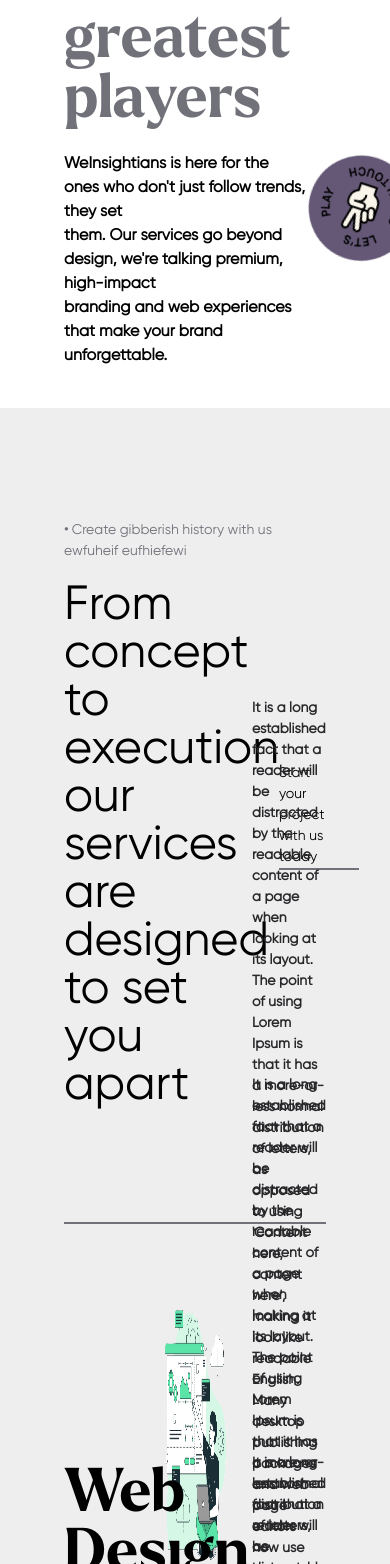
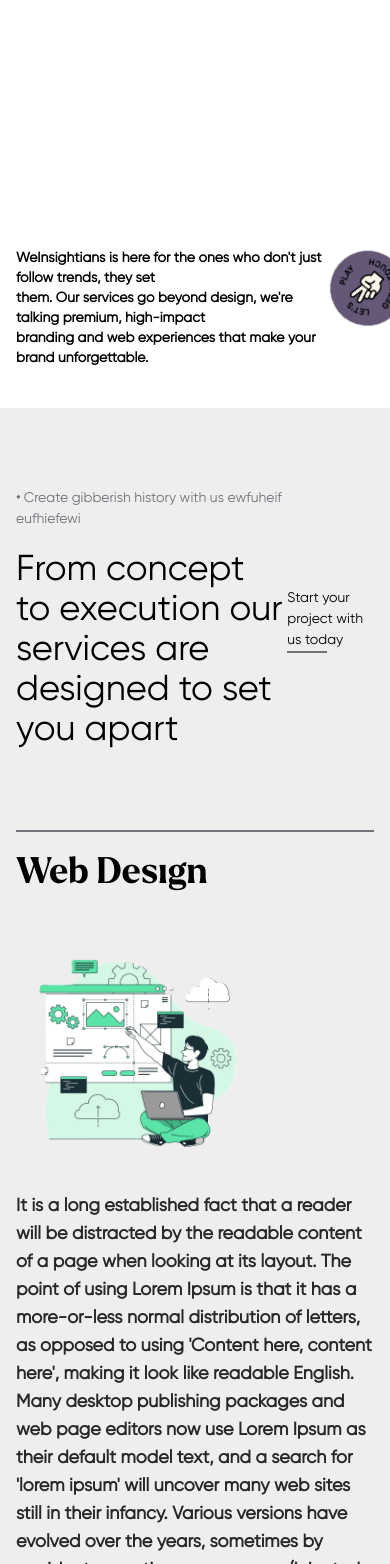
Before and after one commit to ZaidulV21/weinsightians-org, a React (Vite) app: page /services in a window 390 px wide. Shown: the part 436-2000 px from the top of the page. Built offline with nearby package versions, Linux system fonts and the light colour scheme; the HTML template or start-up script is replaced by a standard one.

Commit message:
Complete Service Route responsiveness

```diff
--- a/src/components/OurServices2.jsx
+++ b/src/components/OurServices2.jsx
@@ -16,7 +16,7 @@ const OurServices2 = () => {
     {
       title: "Social Media Management",
       imgSrc: "/img/ser_Social.png",
-      description: "It is a long established fact that a reader will be distracted by the readable content of a page when looking at its layout. The point of using Lorem Ipsum is that it has a more-or-less normal distribution of letters, as opposed to using 'Content here, content here', making it look like readable English. Many desktop publishing packages and web page editors now use Lorem Ipsum as their default model text, and a search for 'lorem ipsum' will uncover many web sites still in their infancy. Various versions have evolved over the years, sometimes by accident, sometimes on purpose (injected humour and the like)."
+      description: "It  a page when looking at its layout. The point of using Lorem Ipsum is that it has a more-or-less normal distribution of letters, as opposed to using 'Content here, content here', making it look like readable English. Many desktop publishing packages and web page editors now use Lorem Ipsum as their default model text, and a search for 'lorem ipsum' will uncover many web sites still in their infancy. Various versions have evolved over the years, sometimes by accident, sometimes on purpose (injected humour and the like)."
     },
     {
       title: "Animation",
@@ -26,15 +26,15 @@ const OurServices2 = () => {
   ];
 
    return services.map((service) => (
-    <div key={service.title} className='flex h-[40%] mt-10 gap-5 relative'>
-      <div className='h-full w-full relative'>
-        <h1 className='absolute bottom-5 font-bold text-6xl font-[larken]'>{service.title}</h1>
+    <div key={service.title} className='flex flex-col md:flex-row h-auto md:h-[40%] mt-20 gap-5 relative'>
+      <div className='w-full md:w-1/3 relative'>
+        <h1 className='absolute bottom-5 font-bold text-4xl md:text-6xl font-[larken]'>{service.title}</h1>
       </div>
-      <div className='flex items-center h-full w-full'>
-        <img className="rounded-xl h-80 transition-all duration-500 hover:scale-105" src={service.imgSrc} alt={service.title} />
+      <div className='w-full md:w-1/3 flex items-center'>
+        <img className="rounded-xl h-60 md:h-80 transition-all duration-500 hover:scale-105 object-contain" src={service.imgSrc} alt={service.title} />
       </div>
-      <div className='h-full w-full flex items-center font-[gilroy] font-bold text-zinc-800 bg-orange-00'>
-        <h1>{service.description}</h1>
+      <div className='w-full md:w-1/3 flex items-center font-[gilroy] font-bold text-zinc-800 bg-orange-00 overflow-hidden'>
+        <h1 className='text-lg md:text-xl'>{service.description}</h1>
       </div>
       {/* <div className='border-t-2 border-zinc-400'></div> */}
     </div>
--- a/src/components/ServicePage1.jsx
+++ b/src/components/ServicePage1.jsx
@@ -8,27 +8,27 @@ const ServicePage1 = () => {
   return (
     <>
       {/* section1 */}
-      <div className='h-screen px-16 p-5'>
+      <div className='h-screen px-4 md:px-16 p-5'>
         <Navbar />
-        <div className='absolute top-36'><h1 className='text-6xl font-medium font-[larken]'>Shaping the best brands <br /> and websites of <br /><span className='text-zinc-500'>tommorrow's greatest players</span></h1></div>
-        <div className='absolute bottom-10 flex justify-between w-[90%]'>
-          <h1 className='font-[gilroy] text-base font-semibold' >WeInsightians is here for the ones who don't just follow trends, they set <br />them. Our services go beyond design, we're talking premium, high-impact <br />branding and web experiences that make your brand unforgettable.</h1>
-          <img className='rotate36 h-28' src="/img/64bbbf416decd23360ebb88c_get-in-touch-badge.svg" alt="getintotouch" />
+        <div className='absolute top-36'><h1 className='text-4xl md:text-6xl font-medium font-[larken]'>Shaping the best brands <br /> and websites of <br /><span className='text-zinc-500'>tommorrow's greatest players</span></h1></div>
+        <div className='absolute bottom-10 flex justify-between w-full md:w-[90%]'>
+          <h1 className='font-[gilroy] text-sm md:text-base font-semibold' >WeInsightians is here for the ones who don't just follow trends, they set <br />them. Our services go beyond design, we're talking premium, high-impact <br />branding and web experiences that make your brand unforgettable.</h1>
+          <img className='hidden md:inline h-20 rotate36 md:h-28' src="/img/64bbbf416decd23360ebb88c_get-in-touch-badge.svg" alt="getintotouch" />
         </div>
       </div>
       {/* section2 */}
-      <div className='h-full w-full px-16 relative'>
-        <div className='flex mt-28 justify-between items-center font-[gilroy]'>
+      <div className='h-full w-full px-4 md:px-16 relative'>
+        <div className='flex mt-20 md:mt-28 justify-between items-center font-[gilroy]'>
           <div className='relative'>
             <h1 className='mb-5 text-zinc-500'><span className='font-black'>•</span> Create gibberish history with us ewfuheif eufhiefewi </h1>
-            <h1 className=' text-5xl'>From concept to execution our  <br />services are designed to set you apart</h1>
+            <h1 className='text-4xl md:text-5xl'>From concept to execution our  <br />services are designed to set you apart</h1>
           </div>
           <div className='relative'>
             <h1 className=''>Start your project with us today</h1>
-            <div className='absolute left-0 w-20 h-[2px] bg-zinc-500 transition-all duration-500 hover:w-full'></div>
+            <div className='absolute left-0 w-10 md:w-20 h-[2px] bg-zinc-500 transition-all duration-500 hover:w-full'></div>
           </div>
         </div>
-        <div className='w-full mt-28 h-[2px] bg-zinc-500 '></div>
+        <div className='w-full mt-20 md:mt-28 h-[2px] bg-zinc-500 '></div>
         {/* Services  */}
         {/* <OurServices /> */}
         <OurServices2/>
```
